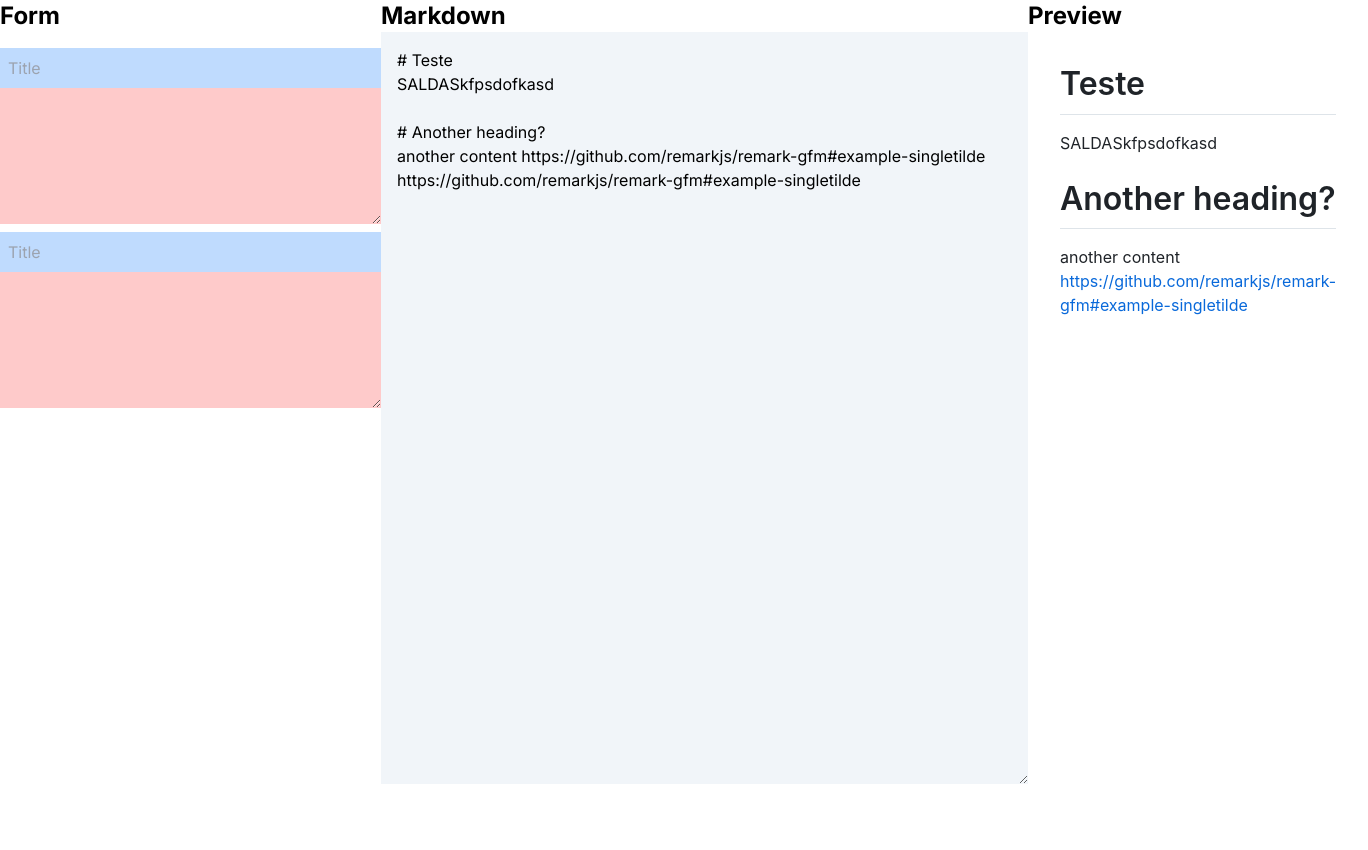
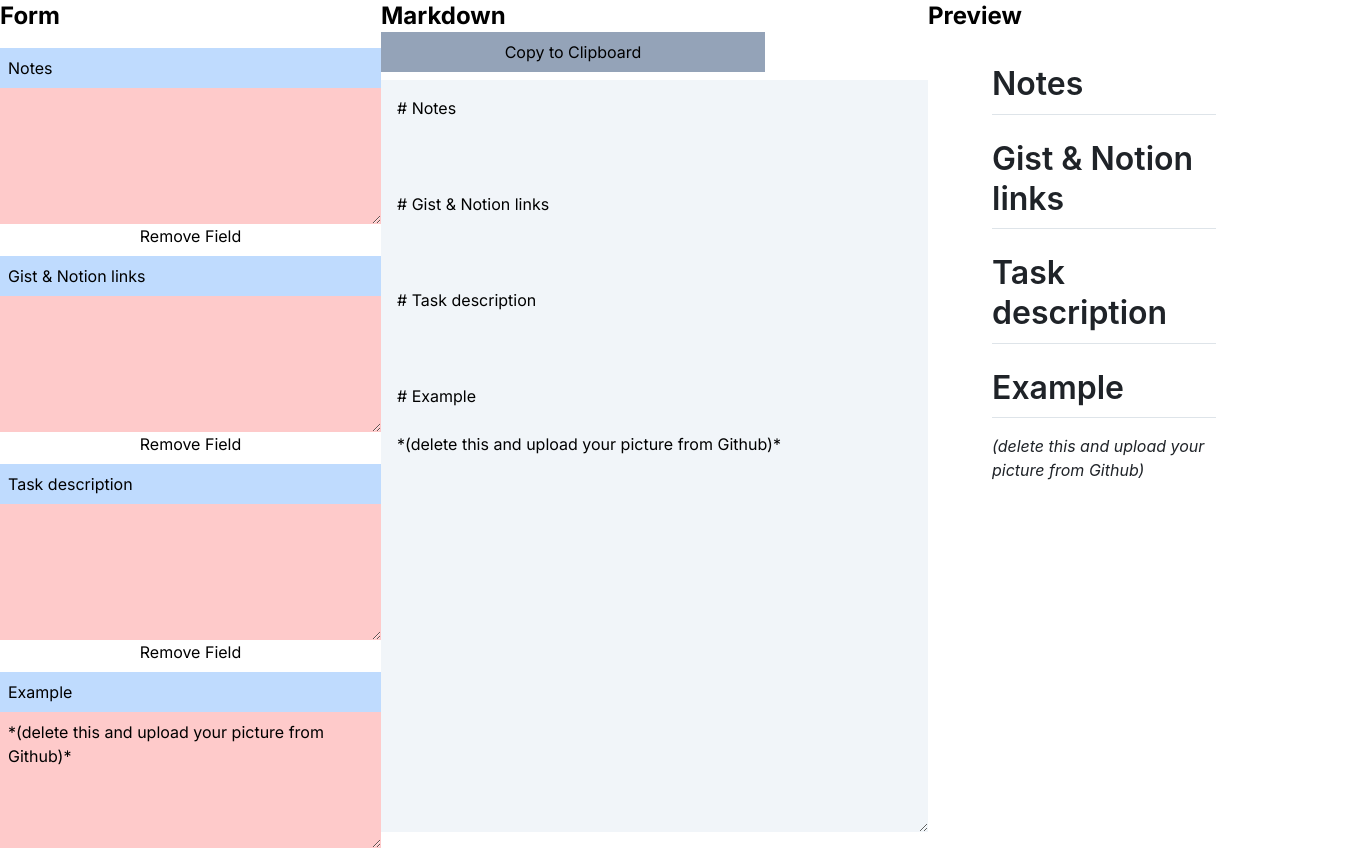
Before and after one commit to jv-vogler/pr-description-generator, a Next.js app: page / in a window 1280 px wide. Shown: the top 850 px of the page, 1368 px wide, since content can reach past the window. Before the commit the page ends 800 px from the top, so only its background shows below. Built offline with nearby package versions, Linux system fonts and the light colour scheme.

Commit message:
feat: create main components for the app

```diff
--- /dev/null
+++ b/src/components/Field.tsx
@@ -0,0 +1,44 @@
+type FieldProps = {
+  title: string
+  content: string
+  onUpdate: (field: { title: string; content: string }) => void
+  onRemove: () => void
+}
+
+const Field: React.FC<FieldProps> = ({
+  title,
+  content,
+  onUpdate,
+  onRemove,
+}) => {
+  const handleTitleChange = (e: React.ChangeEvent<HTMLInputElement>) => {
+    onUpdate({ title: e.target.value, content })
+  }
+
+  const handleContentChange = (e: React.ChangeEvent<HTMLTextAreaElement>) => {
+    onUpdate({ title, content: e.target.value })
+  }
+
+  return (
+    <div className="flex flex-col">
+      <input
+        className="bg-blue-200 p-2"
+        placeholder="Title"
+        value={title}
+        onChange={handleTitleChange}
+      />
+      <textarea
+        className="resize-y bg-red-200 p-2"
+        cols={35}
+        rows={5}
+        value={content}
+        onChange={handleContentChange}
+      ></textarea>
+      <button type="button" onClick={onRemove}>
+        Remove Field
+      </button>
+    </div>
+  )
+}
+
+export default Field
--- a/src/components/Form.tsx
+++ b/src/components/Form.tsx
@@ -1,29 +1,43 @@
-import React from 'react'
+'use client'
 
-type Props = {}
+import useFormStore, { FormField } from '@/store/useFormStore'
+import Field from './Field'
 
-const Form = (props: Props) => {
+const Form = () => {
+  const formFields = useFormStore((state) => state.formFields)
+  const addFormField = useFormStore((state) => state.addFormField)
+  const updateFormField = useFormStore((state) => state.updateFormField)
+  const removeFormField = useFormStore((state) => state.removeFormField)
+
+  const handleFieldUpdate = (index: number, field: FormField) => {
+    updateFormField(index, field)
+  }
+
+  const handleFieldRemove = (index: number) => {
+    removeFormField(index)
+  }
+
+  const handleAddField = () => {
+    const newField = { title: '', content: '' }
+    addFormField(newField)
+  }
+
   return (
     <div>
       <h1 className="text-2xl font-bold">Form</h1>
       <form className="mt-4 flex flex-col gap-2">
-        <div className="flex flex-col">
-          <input className="bg-blue-200 p-2" placeholder="Title" />
-          <textarea
-            className="resize-y bg-red-200 p-2"
-            cols={35}
-            rows={5}
-          ></textarea>
-        </div>
-
-        <div className="flex flex-col">
-          <input className="bg-blue-200 p-2" placeholder="Title" />
-          <textarea
-            className="resize-y bg-red-200 p-2"
-            cols={35}
-            rows={5}
-          ></textarea>
-        </div>
+        {formFields.map((field, index) => (
+          <Field
+            key={index}
+            title={field.title}
+            content={field.content}
+            onUpdate={(updatedField) => handleFieldUpdate(index, updatedField)}
+            onRemove={() => handleFieldRemove(index)}
+          />
+        ))}
+        <button type="button" onClick={handleAddField}>
+          Add Field
+        </button>
       </form>
     </div>
   )
--- a/src/components/Markdown.tsx
+++ b/src/components/Markdown.tsx
@@ -1,23 +1,45 @@
-type Props = {}
+'use client'
 
-const Markdown = (props: Props) => {
-  const md = `# Teste
-SALDASkfpsdofkasd
+import useFormStore from '@/store/useFormStore'
+import generateMarkdownContent from '@/utils/generateMarkdown'
 
-# Another heading?
-another content https://github.com/remarkjs/remark-gfm#example-singletilde https://github.com/remarkjs/remark-gfm#example-singletilde
-`
+const Markdown = () => {
+  const formFields = useFormStore((state) => state.formFields)
+  const markdown = generateMarkdownContent(formFields)
+
+  const handleCopyToClipboard = () => {
+    const el = document.createElement('textarea')
+    el.value = markdown
+    document.body.appendChild(el)
+    el.select()
+    document.execCommand('copy')
+    document.body.removeChild(el)
+  }
+
   return (
     <div>
       <h1 className="text-2xl font-bold">Markdown</h1>
+      {markdown.trim() !== '' ? (
+        <div className="flex flex-col gap-2">
+          <button
+            className="max-w-sm bg-slate-400 p-2"
+            onClick={handleCopyToClipboard}
+          >
+            Copy to Clipboard
+          </button>
+
           <textarea
             className="resize-y bg-slate-100 p-4"
             rows={30}
-        cols={60}
+            cols={50}
             spellCheck={false}
-        value={md}
+            value={markdown}
             readOnly
           ></textarea>
+        </div>
+      ) : (
+        <p>No content to display.</p>
+      )}
     </div>
   )
 }
--- a/src/components/Preview.tsx
+++ b/src/components/Preview.tsx
@@ -1,24 +1,20 @@
+'use client'
+
 import ReactMarkdown from 'react-markdown'
 import remarkGfm from 'remark-gfm'
+import useFormStore from '@/store/useFormStore'
+import generateMarkdownContent from '@/utils/generateMarkdown'
 import 'github-markdown-css'
 
-type Props = {}
+const Preview = () => {
+  const formFields = useFormStore((state) => state.formFields)
+  const markdown = generateMarkdownContent(formFields)
 
-const Preview = (props: Props) => {
-  const md = `
-
-  # Teste
-  SALDASkfpsdofkasd
-
-  # Another heading?
-  another content
-  https://github.com/remarkjs/remark-gfm#example-singletilde
-  `
   return (
     <div>
       <h1 className="text-2xl font-bold">Preview</h1>
-      <div className="markdown-body max-w-2xl p-8">
-        <ReactMarkdown remarkPlugins={[[remarkGfm]]}>{md}</ReactMarkdown>
+      <div className="markdown-body max-w-3xl px-16 py-8">
+        <ReactMarkdown remarkPlugins={[[remarkGfm]]}>{markdown}</ReactMarkdown>
       </div>
     </div>
   )
```
Lines whose indentation alone changed are shown as unchanged.
